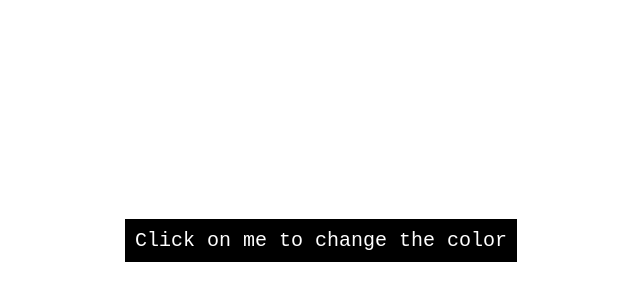
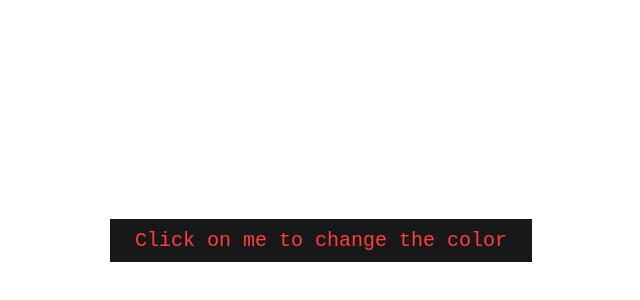
Before and after one commit to AizakCy/100-JavaScript-Projects, a plain HTML site: page Projects/random color button/index.html in a window 1280 px wide. Shown: the part 168-468 px from the top of the page, without its empty margins (319-959 px from the left). Drawn offline with Linux system fonts and the light colour scheme.

Commit message:
add "Aka" theme

```diff
--- a/Projects/random color button/index.html
+++ b/Projects/random color button/index.html
@@ -3,7 +3,7 @@
 <head>
     <meta charset="UTF-8">
     <meta name="viewport" content="width=device-width, initial-scale=1.0">
-    <title>Random Color Button</title>
+    <title>🎨 Random Color Button</title>
     <style>
         body{
             display: flex;
@@ -14,10 +14,11 @@
         #color-changer-btn{
             font-family: monospace;
             font-size: 20px;
-            color: white;
-            background-color: black;
-            padding: 10px;
+            color: #fe4040;
+            background-color: #181818;
+            padding: 10px 25px;
             border: 0;
+            cursor: pointer;
         }
     </style>
 </head>
```
